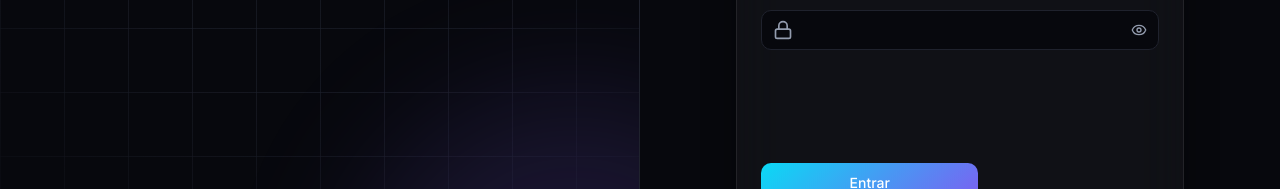
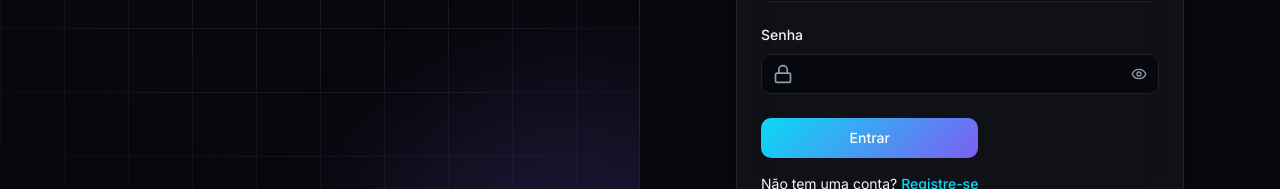
Before and after one commit to Cleberbrant/cyber-access-shield, a React (Vite) app: page /login in a window 1280 px wide. Shown: the part 420-609 px from the top of the page. Built offline with nearby package versions, Linux system fonts and the light colour scheme; no server answers.

Commit message:
feat(auth): dispensar Turnstile em desenvolvimento
Validacao de robo agora roda apenas no deploy web de producao.
Em dev (import.meta.env.DEV, web ou desktop) e no Electron
empacotado o widget nao renderiza e o gate de token e ignorado.

Co-Authored-By: Claude Fable 5 <noreply@anthropic.com>

```diff
--- a/src/components/auth-form.tsx
+++ b/src/components/auth-form.tsx
@@ -36,6 +36,10 @@ interface AuthFormProps {
   type: "login" | "register";
   className?: string;
 }
+
+// Turnstile só roda em produção web (deploy). Em desenvolvimento (web ou
+// desktop) e no Electron empacotado, a validação de robô é dispensada.
+const skipTurnstile = isElectron() || import.meta.env.DEV;
 
 export function AuthForm({ type, className }: AuthFormProps) {
   const [showPassword, setShowPassword] = useState(false);
@@ -255,8 +259,7 @@ export function AuthForm({ type, className }: AuthFormProps) {
     e.preventDefault();
     setErrors({});
     if (!validateForm()) return;
-    // No desktop (Electron) o Turnstile é desabilitado — ambiente controlado
-    if (!isElectron() && !turnstileToken) {
+    if (!skipTurnstile && !turnstileToken) {
       setErrors({ form: "Confirme que você não é um robô antes de continuar." });
       return;
     }
@@ -317,7 +320,7 @@ export function AuthForm({ type, className }: AuthFormProps) {
             />
           )}
 
-          {!isElectron() && (
+          {!skipTurnstile && (
             <TurnstileWidget
               onSuccess={(token) => setTurnstileToken(token)}
               onExpire={() => setTurnstileToken(null)}
```
